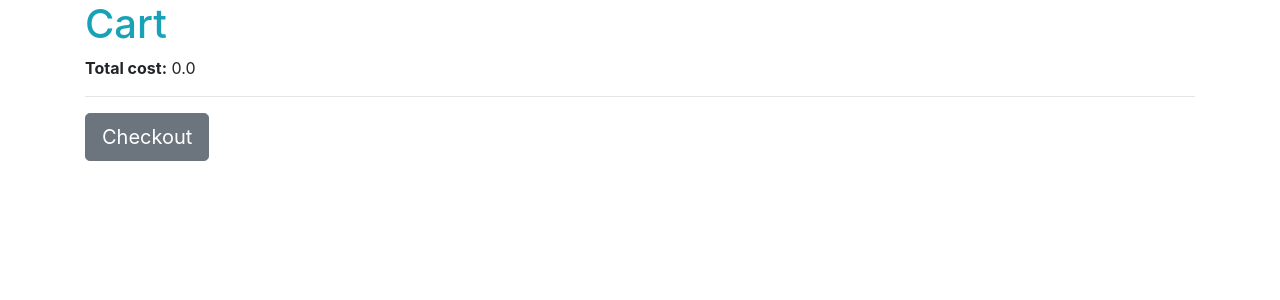
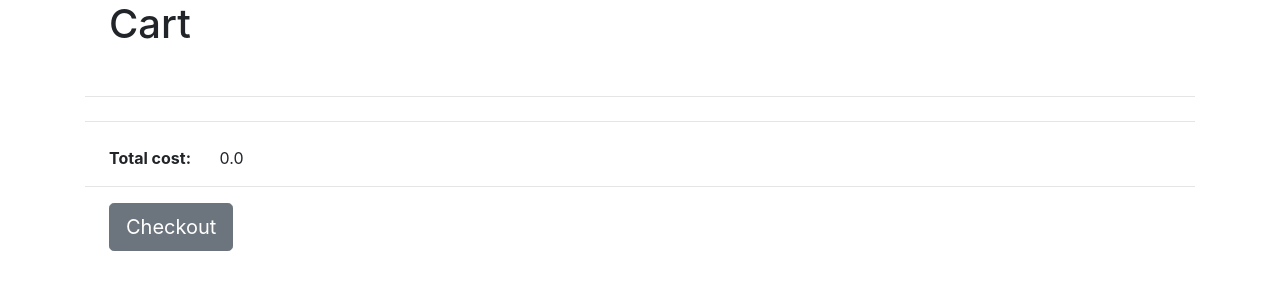
Before and after one commit to Leetzner/Im-Posters, a Django app: page /cart/ in a window 1280 px wide. Shown: the part 60-360 px from the top of the page. Run offline with Django 4.2, Linux system fonts and the light colour scheme; data comes from the database, SQL or seed files in the repository; both versions use the stored data as it was after the commit.

Commit message:
added styling

```diff
--- a/core/templates/core/about.html
+++ b/core/templates/core/about.html
@@ -2,5 +2,7 @@
 {% block title %}About{% endblock %}
 
 {% block content %}
-About
+<div class="container">
+    <h1>About</h1>
+</div>
 {% endblock %}
--- a/store/templates/store/cart_view.html
+++ b/store/templates/store/cart_view.html
@@ -4,8 +4,10 @@
 
 {% block content %}
 <div class="container">
-    <h1 class="text-info">Cart</h1>
+    <h1 class="mx-4 mb-5">Cart</h1>
+    <hr>
     {% for item in cart %}
+    <div class="bg-light mx-4 my-2 mb-3 p-1">
         <p>
             <b>Title: </b>{{ item.product.title }} <br>
             <b>Quantity: </b>{{ item.quantity }} <br>
@@ -15,12 +17,15 @@
 
             <a href="{% url 'remove_from_cart' item.product.id %}">Remove from cart</a>
         </p>
+    </div>
     {% endfor %}
 
-    <strong>Total cost:</strong> {{ cart.get_total_cost }}
+    <hr class="my-4">
+
+    <strong class="mx-4">Total cost:</strong> {{ cart.get_total_cost }}
 
     <hr>
 
-    <a href="#" class="btn btn-secondary btn-lg">Checkout</a>
+    <a href="#" class="btn btn-secondary btn-lg mx-4">Checkout</a>
 </div>
 {% endblock %}
--- a/store/templates/store/category_detail.html
+++ b/store/templates/store/category_detail.html
@@ -4,7 +4,7 @@
 
 {% block content %}
 <div class="container">
-    <h1 class="text-info"> {{ category.title }} </h1>
+    <h1 class=""> {{ category.title }} </h1>
 
     {% include 'store/partials/products.html' %}
 </div>
--- a/store/templates/store/partials/products.html
+++ b/store/templates/store/partials/products.html
@@ -7,8 +7,8 @@
                     <a href="{% url 'product_detail' product.category.slug product.slug %}">
                         <div class="card-body">
                             <img class="card-img-top rounded" src="{{ product.get_thumbnail }}" alt="Image of {{ product.title }}">
-                            <h2 class="text-info bg-dark">{{ product.title }}</h2>
-                            <p class="card-text text-warning bg-dark">${{ product.get_display_price }}</p>
+                            <h2 class="text-white bg-dark">{{ product.title }}</h2>
+                            <p class="card-text text-white bg-dark">${{ product.get_display_price }}</p>
                         </div>
                     </a>
                 </div>
--- a/store/templates/store/product_detail.html
+++ b/store/templates/store/product_detail.html
@@ -12,15 +12,15 @@
         </div>
     {% endif %}
         <div class="bg-dark">
-            <h1 class="text-info"> {{ product.title }} </h1>
+            <h1 class="text-white"> {{ product.title }} </h1>
 
-            <p class="text-warning">
+            <p class="text-white">
                 ${{ product.get_display_price }}
                 -
                 <a href="{% url 'vendor_detail' product.user.id %}"> {% firstof product.user.get_full_name product.user.username %}</a>
             </p>
             {% if product.description %}
-                <p class="text-warning">
+                <p class="text-white">
                     {{ product.description }}
                 </p>
             {% endif %}
--- a/store/templates/store/search.html
+++ b/store/templates/store/search.html
@@ -4,7 +4,7 @@
 
 {% block content %}
 <div class="container">
-    <h1 class="text-info">Search</h1>
+    <h1 class="">Search</h1>
     <h2 class="">Search results for "{{ query }}":</h2>
 
     {% if products %}
--- a/userprofile/templates/userprofile/my_store.html
+++ b/userprofile/templates/userprofile/my_store.html
@@ -31,12 +31,12 @@
                                 <img src="{{ product.image.url }}" alt="Image of {{ product.title }}">
                             </div>
                             {% endif %}
-                            <h2 class="text-info bg-dark">{{ product.title }}</h2>
-                            <p class="text-warning">${{ product.get_display_price }}</p>
+                            <h2 class="text-white bg-dark">{{ product.title }}</h2>
+                            <p class="text-white">${{ product.get_display_price }}</p>
 
                             <hr class="my-2">
 
-                            <p class="text-warning"><strong>Status: </strong>{{ product.get_status_display }}</p>
+                            <p class="text-white"><strong>Status: </strong>{{ product.get_status_display }}</p>
 
                         </a>
                     </div>
--- a/userprofile/templates/userprofile/vendor_detail.html
+++ b/userprofile/templates/userprofile/vendor_detail.html
@@ -20,8 +20,8 @@
                                     </div>
                                 </div>
                             {% endif %}
-                            <h2 class="text-info bg-dark">{{ product.title }}</h2>
-                            <p class="text-warning">${{ product.get_display_price }}</p>
+                            <h2 class="text-white bg-dark">{{ product.title }}</h2>
+                            <p class="text-white">${{ product.get_display_price }}</p>
                         </a>
                     </div>
                 </div>
```
Also changed, not shown: db.sqlite3. Lines whose indentation alone changed are shown as unchanged.
